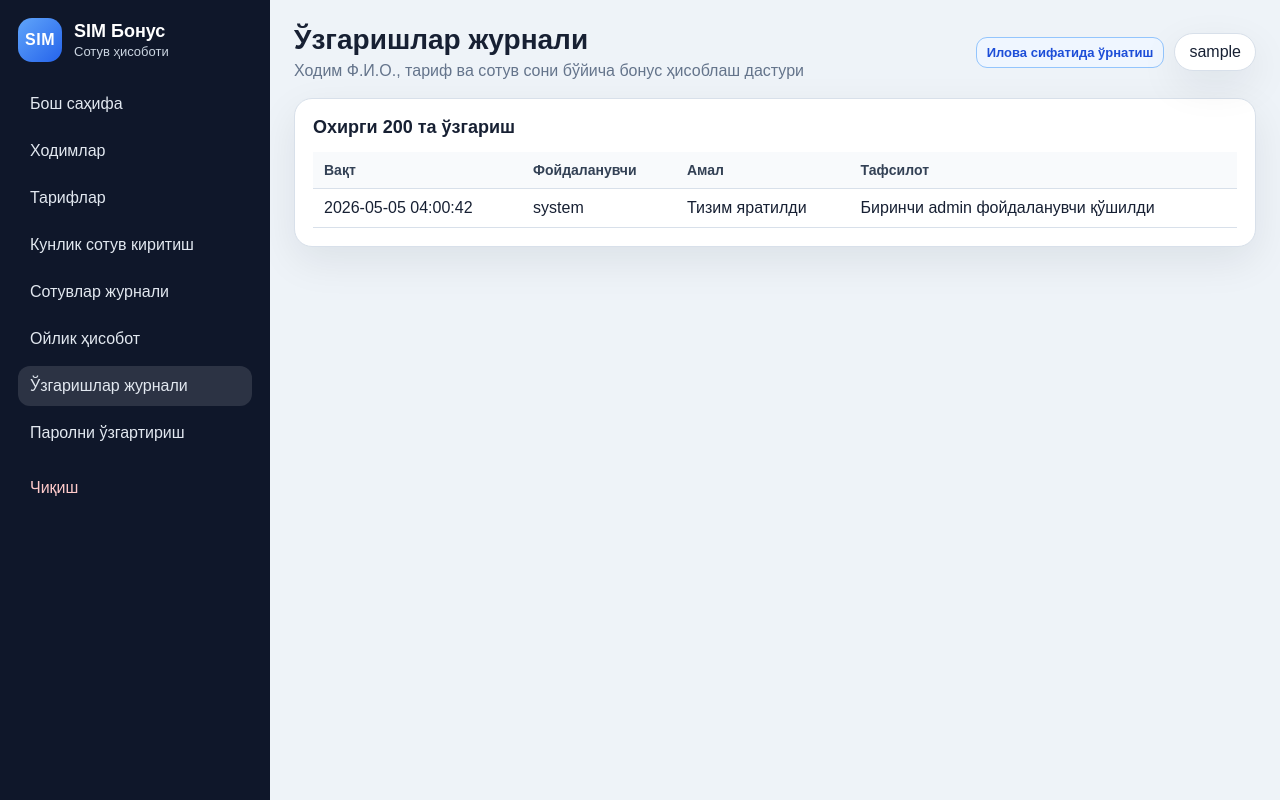
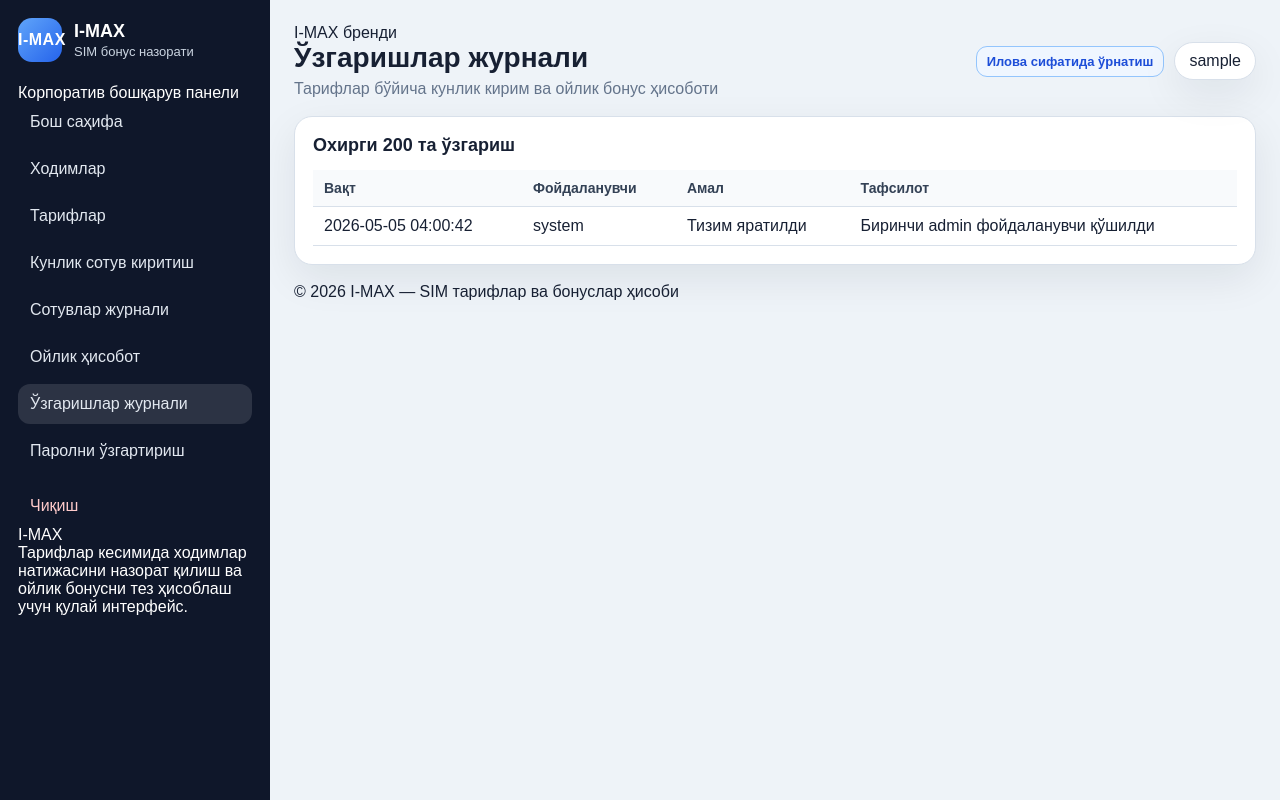
Before and after one commit to botir6-blip/gsm, a Flask app: page /audit in a window 1280 px wide. Run offline with Flask 3, Linux system fonts and the light colour scheme; the visitor is signed in with stand-in values (Sample User, id 1); some libraries are stand-ins or nearby versions.

Commit message:
Add files via upload

```diff
--- a/templates/base.html
+++ b/templates/base.html
@@ -3,11 +3,11 @@
 <head>
     <meta charset="utf-8">
     <meta name="viewport" content="width=device-width, initial-scale=1">
-    <title>{% block title %}SIM Бонус Ҳисоб{% endblock %}</title>
-    <meta name="theme-color" content="#0f172a">
+    <title>{% block title %}I-MAX | SIM Бонус{% endblock %}</title>
+    <meta name="theme-color" content="#101828">
     <meta name="mobile-web-app-capable" content="yes">
     <meta name="apple-mobile-web-app-capable" content="yes">
-    <meta name="apple-mobile-web-app-title" content="SIM Бонус">
+    <meta name="apple-mobile-web-app-title" content="I-MAX">
     <link rel="manifest" href="{{ url_for('static', filename='manifest.webmanifest') }}">
     <link rel="icon" type="image/png" sizes="192x192" href="{{ url_for('static', filename='icons/icon-192.png') }}">
     <link rel="apple-touch-icon" href="{{ url_for('static', filename='icons/icon-192.png') }}">
@@ -17,13 +17,14 @@
 <body>
 <div class="app-shell">
     <aside class="sidebar">
-        <div class="brand">
-            <div class="brand-mark">SIM</div>
+        <div class="brand brand-main">
+            <div class="brand-mark">I‑MAX</div>
             <div>
-                <div class="brand-title">SIM Бонус</div>
-                <div class="brand-subtitle">Сотув ҳисоботи</div>
+                <div class="brand-title">I-MAX</div>
+                <div class="brand-subtitle">SIM бонус назорати</div>
             </div>
         </div>
+        <div class="brand-chip">Корпоратив бошқарув панели</div>
         <nav class="nav">
             <a class="nav-link {{ 'active' if active == 'dashboard' else '' }}" href="{{ url_for('dashboard') }}">Бош саҳифа</a>
             <a class="nav-link {{ 'active' if active == 'employees' else '' }}" href="{{ url_for('employees') }}">Ходимлар</a>
@@ -35,12 +36,17 @@
             <a class="nav-link {{ 'active' if active == 'password' else '' }}" href="{{ url_for('change_password') }}">Паролни ўзгартириш</a>
             <a class="nav-link danger" href="{{ url_for('logout') }}">Чиқиш</a>
         </nav>
+        <div class="sidebar-note">
+            <div class="sidebar-note-title">I-MAX</div>
+            <div class="sidebar-note-text">Тарифлар кесимида ходимлар натижасини назорат қилиш ва ойлик бонусни тез ҳисоблаш учун қулай интерфейс.</div>
+        </div>
     </aside>
     <main class="content">
-        <header class="topbar">
+        <header class="topbar topbar-panel">
             <div>
-                <h1>{% block header %}SIM Бонус Ҳисоб{% endblock %}</h1>
-                <p>{% block subheader %}Ходим Ф.И.О., тариф ва сотув сони бўйича бонус ҳисоблаш дастури{% endblock %}</p>
+                <div class="brand-line">I-MAX бренди</div>
+                <h1>{% block header %}I-MAX SIM Бонус{% endblock %}</h1>
+                <p>{% block subheader %}Тарифлар бўйича кунлик кирим ва ойлик бонус ҳисоботи{% endblock %}</p>
             </div>
             <div class="topbar-actions">
                 <button type="button" id="installAppButton" class="btn small install-app-button" hidden>Илова сифатида ўрнатиш</button>
@@ -57,6 +63,7 @@
             {% endif %}
         {% endwith %}
         {% block content %}{% endblock %}
+        <footer class="footer-note">© {{ current_year }} I-MAX — SIM тарифлар ва бонуслар ҳисоби</footer>
     </main>
 </div>
 </body>
```
Also changed, not shown: templates/dashboard.html (+21 -7 lines), templates/login.html (+23 -7 lines).
